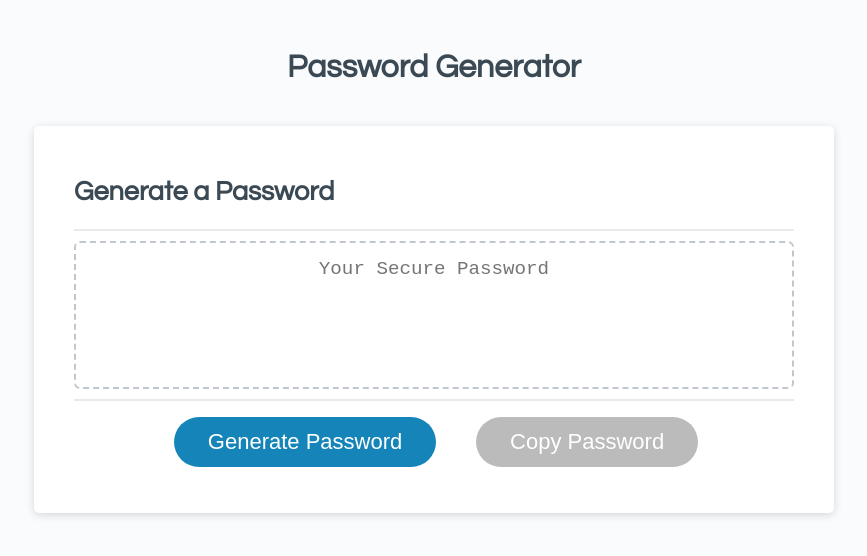
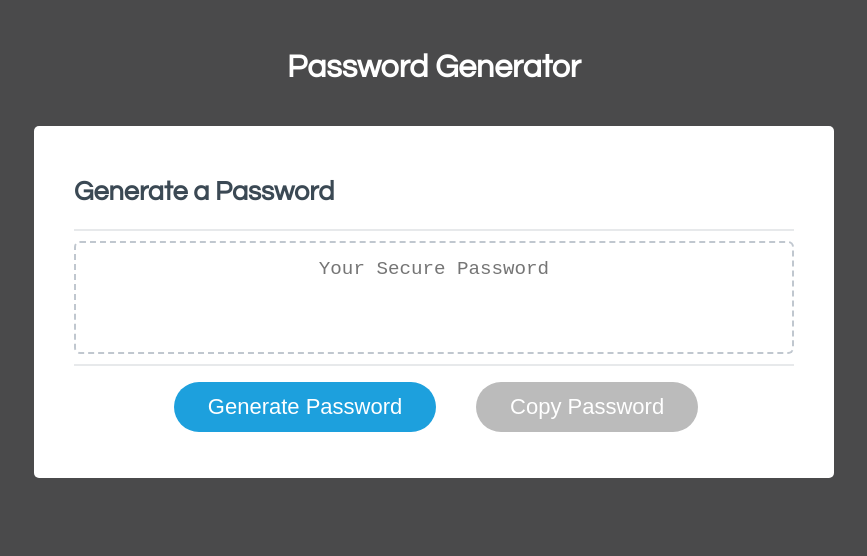
Before and after one commit to gyao1487/password-generator, a plain HTML site: page index.html in a window 1280 px wide. Shown: the whole page, without its empty margins (206-1073 px from the left). Drawn offline with Linux system fonts and the light colour scheme.

Commit message:
added styling

```diff
--- a/script.js
+++ b/script.js
@@ -1,5 +1,4 @@
 //GENERATE PASSWORD BUTTON
-// Select #generate button
 var generateBtn = document.querySelector("#generate");
 
 //Function to generate random number
--- a/style.css
+++ b/style.css
@@ -14,7 +14,7 @@ body,
 
 body {
   font-family: 'Century Gothic', sans-serif;
-  background-color: #f9fbfd;
+  background-color: #4a4a4b;
 }
 
 .wrapper {
@@ -27,20 +27,26 @@ header {
   text-align: center;
   padding: 20px;
   padding-top: 0px;
-  color: hsl(206, 17%, 28%);
+  color: hsl(0, 0%, 100%);
 }
 
 .card {
   background-color: hsl(0, 0%, 100%);
   border-radius: 5px;
   border-width: 1px;
-  box-shadow: rgba(0, 0, 0, 0.15) 0px 2px 8px 0px;
   color: hsl(206, 17%, 28%);
   font-size: 18px;
   margin: 0 auto;
   max-width: 800px;
   padding: 30px 40px;
+  transition: all .5s ease-out
 }
+
+.card:hover{
+box-shadow: 10px 10px 7px 3px #5fecffa1;
+transition: all .5s ease-in
+}
+
 
 .card-header::after {
   content: " ";
@@ -74,7 +80,7 @@ header {
 
 .btn {
   border: none;
-  background-color: rgb(21, 133, 185);
+  background-color: rgb(29, 160, 221);
   border-radius: 25px;
   box-shadow: rgba(0, 0, 0, 0.1) 0px 1px 6px 0px rgba(0, 0, 0, 0.2) 0px 1px 1px
     0px;
@@ -86,6 +92,10 @@ header {
   padding: 14px 34px;
   text-align: center;
   cursor: pointer;
+}
+
+.btn:hover {
+  background-color: rgb(74, 198, 255);
 }
 
 .copy  {
@@ -104,7 +114,9 @@ header {
   cursor: pointer;
 }
 
-
+.copy:hover {
+  background-color: rgb(126, 125, 125);
+}
 
 button[disabled] {
   cursor: default;
@@ -125,7 +137,7 @@ button[disabled] {
   padding-top: 15px;
   padding-left: 15px;
   padding-right: 15px;
-  padding-bottom: 85px;
+  padding-bottom: 50px;
   font-size: 1.2rem;
   text-align: center;
   margin-top: 10px;
```
